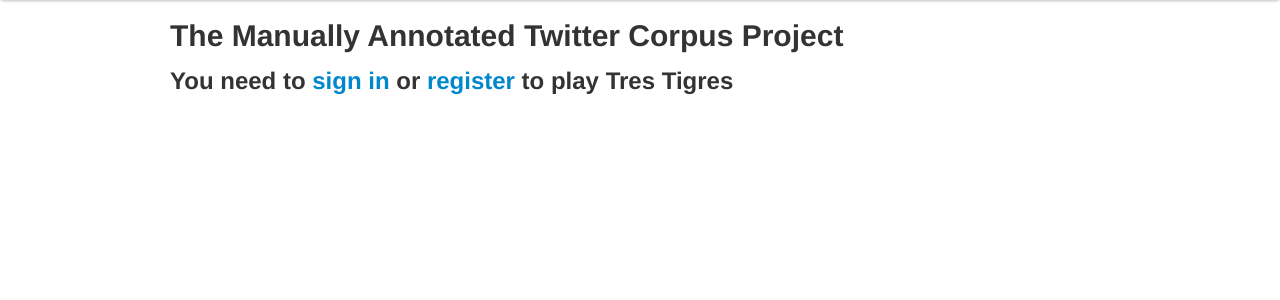
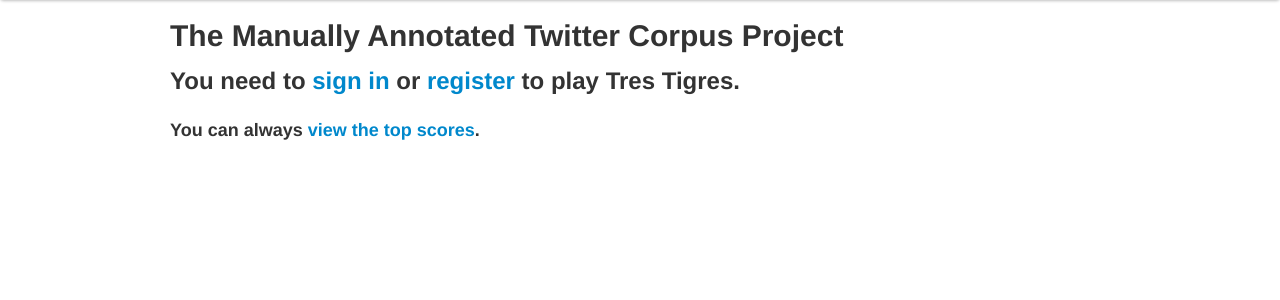
Before and after one commit to rebeccastandig/TheMATCProject, a Flask app: page /game in a window 1280 px wide. Shown: the part 40-340 px from the top of the page. Run offline with Flask 2, Linux system fonts and the light colour scheme.

Commit message:
Added link to points

```diff
--- a/templates/login_tt.html
+++ b/templates/login_tt.html
@@ -1,5 +1,6 @@
 {% extends "base.html" %}
 {% block body %}
-<h2>You need to <a href="{{url_for('signin')}}">sign in</a> or <a href="{{url_for('register')}}">register</a> to play Tres Tigres</h2>
+<h2>You need to <a href="{{url_for('signin')}}">sign in</a> or <a href="{{url_for('register')}}">register</a> to play Tres Tigres.</h2><br>
+<h3>You can always <a href="{{url_for('show_points')}}">view the top scores</a>.</h3>
 <!-- how to get it to redirect back to tres tigres game page after signing in? -->
 {% endblock %}
```
